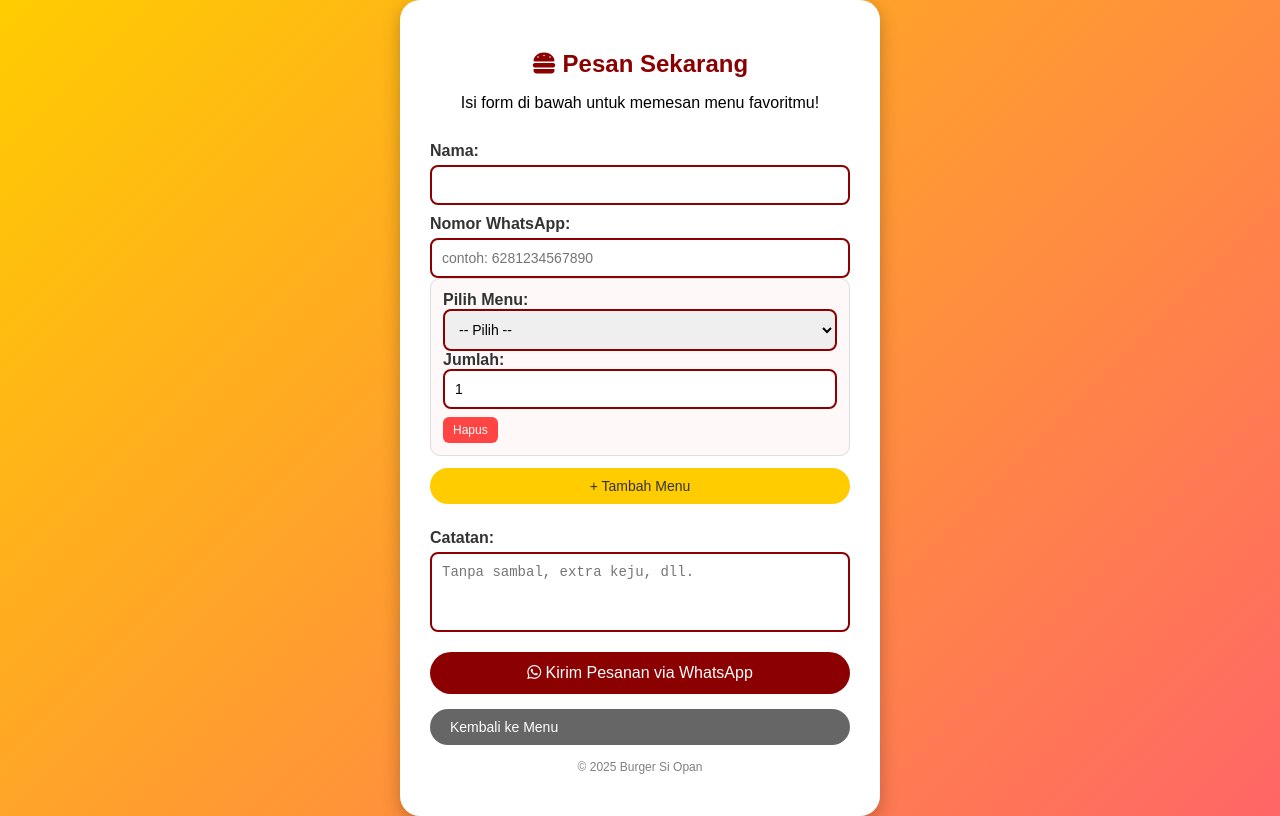
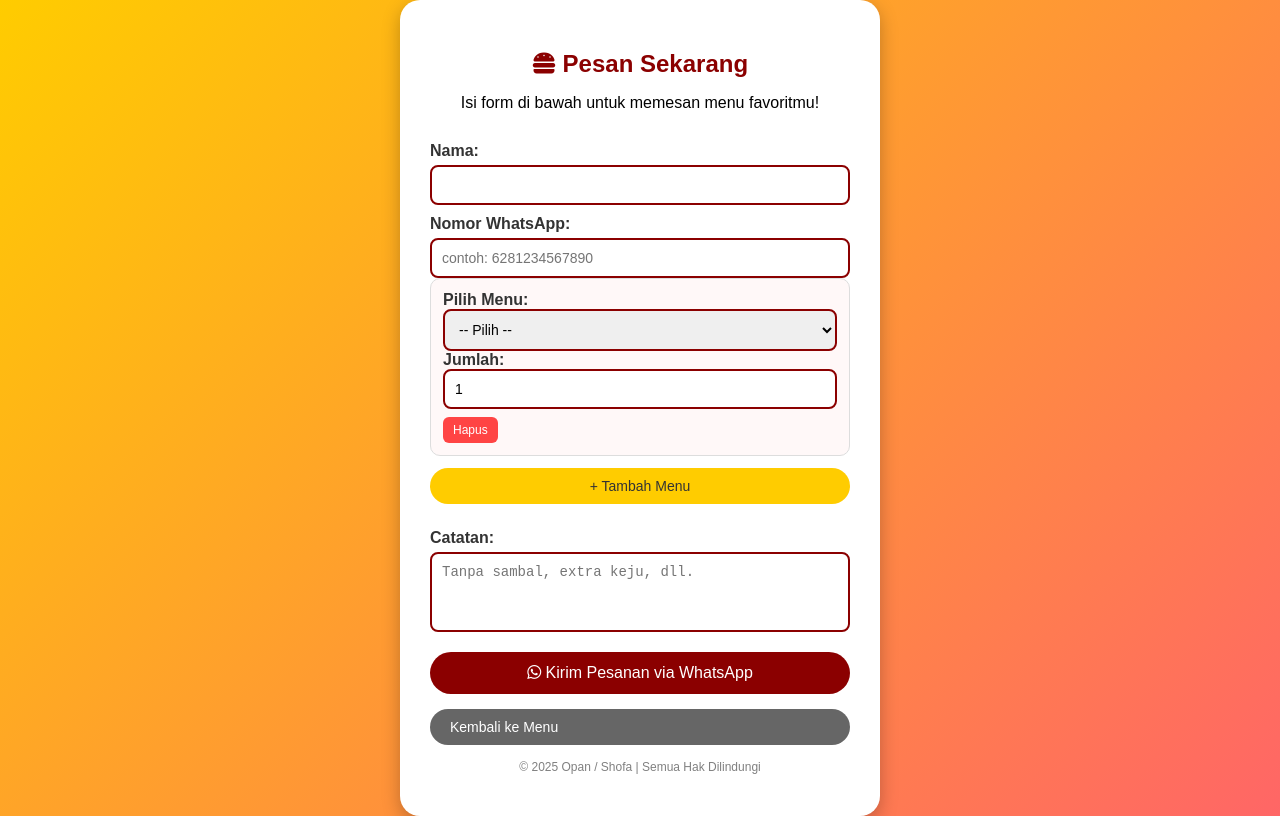
Before and after one commit to Opan-t/belajarcss, a plain HTML site: page revisi/pesan.html in a window 1280 px wide. Drawn offline with Linux system fonts and the light colour scheme.

Commit message:
Modul_CSS

```diff
--- a/revisi/pesan.html
+++ b/revisi/pesan.html
@@ -53,7 +53,7 @@
         </form>
 
         <footer>
-            <p>&copy; 2025 Burger Si Opan</p>
+            <p>&copy; 2025 Opan / Shofa | Semua Hak Dilindungi</p>
         </footer>
     </div>
 
```
